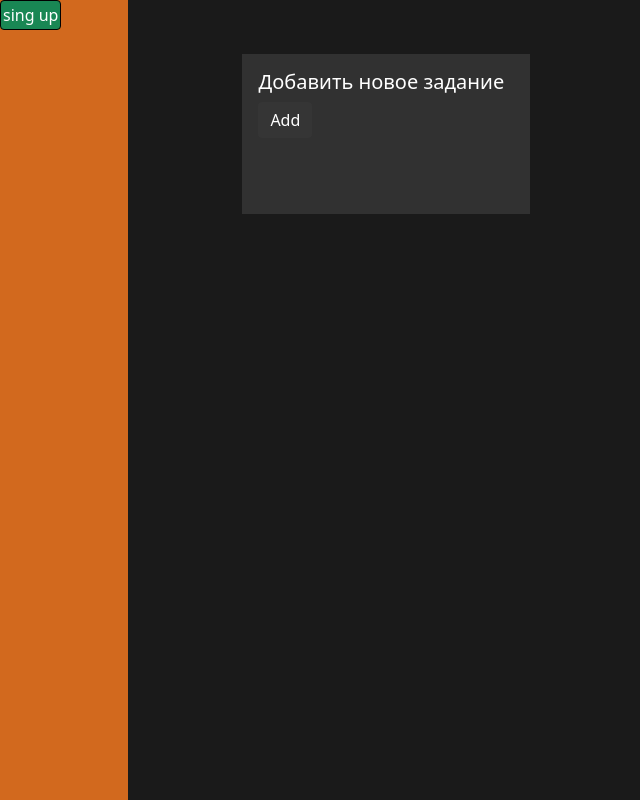
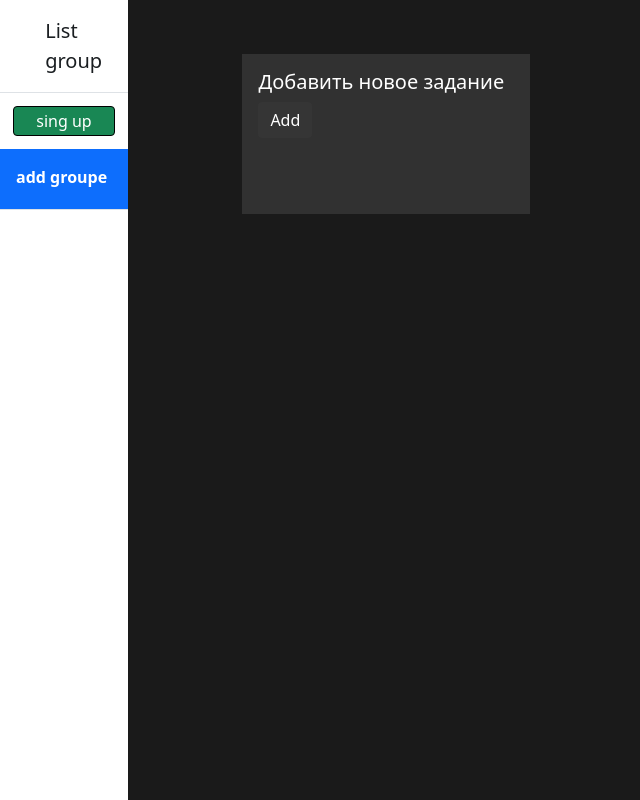
Before and after one commit to Th3Cod3rNow/onward, a Vue app in the folder simple_server/: page / in a window 1280 px wide. Shown: the whole page, without its empty margins (0-640 px from the left). Built offline with nearby package versions, Linux system fonts and the light colour scheme.

Commit message:
add addtask

```diff
--- a/simple_server/src/App.vue
+++ b/simple_server/src/App.vue
@@ -14,6 +14,7 @@
           <all-tasks
           v-bind:tasks="group.tasks"
           @open="open"
+          @add_task="this.add=true"
           ></all-tasks>
     </div>
   </div>
@@ -22,7 +23,7 @@
       @close="changeop"
     ></full-task>
   <window-task-add
-      v-if="adding"
+      v-if="add"
       @close="changeop"
   ></window-task-add>
 </div>
@@ -45,7 +46,7 @@ export default {
           type:Object
       },
       op: false,
-      adding:false,
+      add:false,
 
       group:{},
       groups: []
--- a/simple_server/src/templates/custom/index.js
+++ b/simple_server/src/templates/custom/index.js
@@ -10,6 +10,7 @@ import all_tasks from "@/templates/task/all_tasks";
 import group from "@/templates/navbar/group";
 import addtask from "@/templates/task/addtask";
 import vindow_task_add from "@/templates/task/vindow_task_add";
+import add_group from "@/templates/navbar/add_group";
 
 export default [
     Btn,
@@ -23,5 +24,6 @@ export default [
     all_tasks,
     group,
     addtask,
-    vindow_task_add
+    vindow_task_add,
+    add_group
 ]
--- /dev/null
+++ b/simple_server/src/templates/navbar/add_group.vue
@@ -0,0 +1,19 @@
+<template>
+  <a class="list-group-item list-group-item-action active py-3 lh-tight" aria-current="true">
+    <div class="d-flex w-100 align-items-center justify-content-between">
+      <strong class="mb-1">add groupe</strong>
+    </div>
+  </a>
+</template>
+
+<script>
+export default {
+  name: "add-group"
+}
+</script>
+
+<style scoped>
+.group{
+  width: 80%;
+}
+</style>
--- a/simple_server/src/templates/navbar/bar.vue
+++ b/simple_server/src/templates/navbar/bar.vue
@@ -1,12 +1,10 @@
 <template>
-<div class="bar">
-
-  <my-group
-    v-for="group in groups"
-    v-bind:key="group.id"
-    v-bind:group="group"
-    @click="$emit('go',group)"
-  ></my-group>
+  <div class="d-flex flex-column align-items-stretch flex-shrink-0 bg-white" style="width: 10vw;height: 100vh">
+    <a href="/" class="d-flex align-items-center flex-shrink-0 p-3 link-dark text-decoration-none border-bottom">
+      <svg class="bi me-2" width="30" height="24"><use xlink:href="#bootstrap"/></svg>
+      <span class="fs-5 fw-semibold">List group</span>
+    </a>
+    <div class="list-group list-group-flush border-bottom scrollarea">
       <my-entry
           v-if="show"
           @sing_in="sing_in"
@@ -14,9 +12,22 @@
           @close="this.show=false"
       ></my-entry>
       <my-btn
+          style="width: 80%;margin: 10%"
+
           @click="this.show=true"
-      v-else-if="btnshow">sing up</my-btn>
+          v-else-if="btnshow">sing up
+      </my-btn>
+      <my-group
+          v-for="group in groups"
+          v-bind:key="group.id"
+          v-bind:group="group"
+          @click="$emit('go',group)"
+      ></my-group>
+      <add-group></add-group>
     </div>
+  </div>
+
+
 </template>
 
 <script>
--- a/simple_server/src/templates/navbar/group.vue
+++ b/simple_server/src/templates/navbar/group.vue
@@ -1,6 +1,9 @@
 <template>
-  <my-btn class="group">{{group.name}}</my-btn>
-
+  <a class="list-group-item list-group-item-action active py-3 lh-tight" aria-current="true"  style="-webkit-user-select: none;">
+    <div @click="click" class="d-flex w-100 align-items-center justify-content-between">
+      <strong class="mb-1">{{ group.name }}</strong>
+    </div>
+  </a>
 </template>
 
 <script>
@@ -11,13 +14,18 @@ export default {
       type: Object,
       required: true
     }
+  },
+  methods:{
+    click(){
+      return this.$emit('click');
+    }
   }
 }
 </script>
 
 <style scoped>
 .group{
-  width: 100%;
-  height: 100%;
+  width: 70%;
+
 }
 </style>
--- a/simple_server/src/templates/reg/Singup.vue
+++ b/simple_server/src/templates/reg/Singup.vue
@@ -2,6 +2,7 @@
       <my-inp @input="user" class="in" placeholder="Username"></my-inp>
       <my-inp @input="pass"  class="in" placeholder="Password"></my-inp>
       <my-btn
+          style="width: 20%"
         @click="SendUser"
       >Sing in</my-btn>
 
--- a/simple_server/src/templates/reg/entry.vue
+++ b/simple_server/src/templates/reg/entry.vue
@@ -74,6 +74,7 @@ export default {
   -webkit-user-select: none;
 }
 .reg{
+
   position: center;
   background: blueviolet;
   padding: 20px;
@@ -86,7 +87,6 @@ export default {
   margin-bottom: 10px;
 }
 .btn{
-  margin: 10px;
   flex-direction: row;
 }
 </style>
--- a/simple_server/src/templates/reg/register.vue
+++ b/simple_server/src/templates/reg/register.vue
@@ -2,6 +2,7 @@
           <my-inp @input="user" class="in" placeholder="Username"></my-inp>
           <my-inp @input="pass" class="in" placeholder="Password"></my-inp>
           <my-btn
+            style="width: 20%"
             @click="SendUser"
           >Sing up</my-btn>
           <my-btn
--- a/simple_server/src/templates/task/addtask.vue
+++ b/simple_server/src/templates/task/addtask.vue
@@ -5,7 +5,7 @@
       <div class="card" style="width: 18rem; border: none">
         <div class="card-body" style="background: #313131">
           <h5 class="card-title-text" style="color:white">Добавить новое задание</h5>
-        <a class="btn btn-success" style="background: #353535; border: none">Add</a>
+            <button @click="$emit('add_task')" class="btn btn-success" style="background: #353535; border: none">Add</button>
           </div>
       </div>
     </div>
--- a/simple_server/src/templates/task/all_tasks.vue
+++ b/simple_server/src/templates/task/all_tasks.vue
@@ -1,7 +1,9 @@
 <template>
   <div class="container">
     <div class="row row-cols-1 row-cols-sm-2 row-cols-md-3 g-3">
-      <add-task></add-task>
+      <add-task
+        @add_task="$emit('add_task')"
+      ></add-task>
 
       <prev-task  v-for="task in tasks"
         v-bind:task="task"
--- a/simple_server/src/templates/task/vindow_task_add.vue
+++ b/simple_server/src/templates/task/vindow_task_add.vue
@@ -5,21 +5,22 @@
               @click="$emit('close')"
       ></button>
 
-      <my-inp></my-inp>
+      <my-inp @input="mane" placeholder="название"></my-inp>
       <hr>
-      <my-inp></my-inp>
+      <my-inp @input="descr" placeholder="Описание"></my-inp>
       <hr>
-      <my-inp></my-inp>
+      <my-btn @click="addTask"></my-btn>
     </div>
   </div>
 </template>
 
 <script>
 import axios from "axios";
+import MyBtn from "@/templates/custom/btn";
 
 export default {
   name: "window-task-add",
-  components: {},
+  components: {MyBtn},
   props:{
     Username:[String],
     idG:[Number,String]
@@ -33,8 +34,16 @@ export default {
   },
   methods:{
     async addTask(){
-      axios.get('http://127.0.0.1:8888/addTask/'+'Username='+this.Username+'&Taskname='+ this.task.name + '&Body=' + this.task.body + '&idGroup'+ this.idG);
+      const res =await axios.get('http://127.0.0.1:8888/addTask/'+'Username='+this.Username+'&Taskname='+ this.task.name + '&Body=' + this.task.body + '&idGroup'+ this.idG);
+      this.task.id = res.data.id;
+      this.task.username = this.Username;
       return this.$emit('add',this.task);
+    },
+    mane(event){
+      this.task.name = event.target.value;
+    },
+    descr(event){
+      this.task.body = event.target.value;
     }
   }
 }
```
Also changed, not shown: 1 other file (tests, documents, lock files or other folders). Lines whose indentation alone changed are shown as unchanged.
